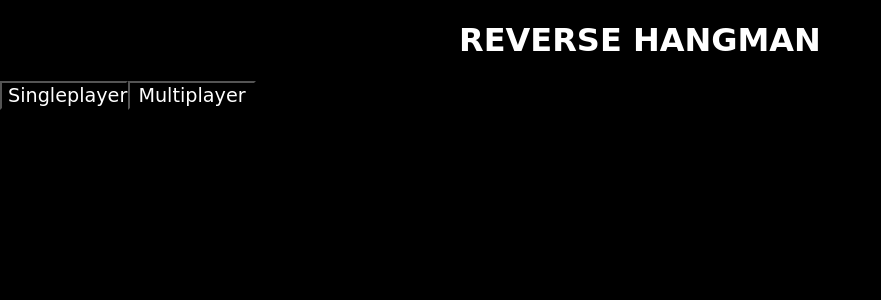
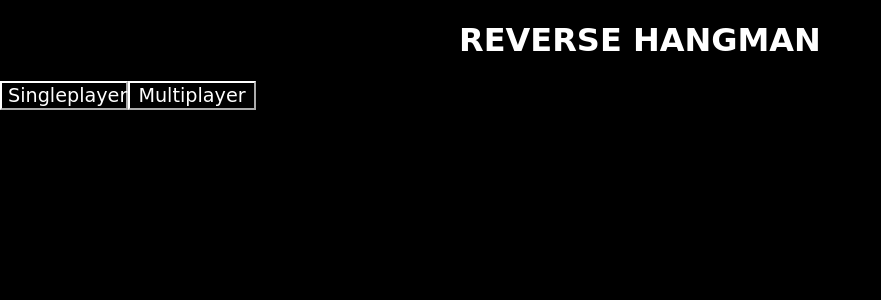
Before and after one commit to CrossyChainsaw/ReverseHangmanOnline, a React (Create React App) app: page / in a window 1280 px wide. Shown: the top 300 px of the page, without its empty margins (0-881 px from the left). Built offline with nearby package versions, Linux system fonts and the light colour scheme.

Commit message:
Add Goal Request, Add Style

```diff
--- a/src/components/menu/menu.css
+++ b/src/components/menu/menu.css
@@ -1,3 +1,7 @@
 .center {
     text-align: center;
 }
+
+.white-border {
+    border-color: white;
+}
--- a/src/components/menu/menu.tsx
+++ b/src/components/menu/menu.tsx
@@ -13,8 +13,8 @@ function Menu(props: any) {
     return (
         <div>
             <h1 className='center'>REVERSE HANGMAN</h1>
-            <button type='button' onClick={() => EnableSingleplayer()}>Singleplayer</button>
-            <button type='button' onClick={() => EnableMultiplayer()}>Multiplayer</button>
+            <button className='white-border' type='button' onClick={() => EnableSingleplayer()}>Singleplayer</button>
+            <button className='white-border'   type='button' onClick={() => EnableMultiplayer()}>Multiplayer</button>
         </div>
     );
 }
--- a/src/components/singleplayer/singleplayer.css
+++ b/src/components/singleplayer/singleplayer.css
@@ -5,3 +5,7 @@ body {
 .hidden {
     display: none;
 }
+
+.white-border {
+    border-color: white;
+}
--- a/src/components/singleplayer/singleplayer.tsx
+++ b/src/components/singleplayer/singleplayer.tsx
@@ -7,11 +7,13 @@ export function Singleplayer(props: any) {
     const [word, setWord] = useState<string>("");
     const [apiResult, setApiResult] = useState<Word>();
     const [apiResult2, setApiResult2] = useState();
+    const [apiResult3, setApiResult3] = useState();
     const [disabledTextBox, setDisabledTextBox] = useState<boolean>(false);
     const [disabledButton, setDisabledButton] = useState<boolean>(false);
     const [gameStarted, setGameStarted] = useState<boolean>(false);
     const [buttonClicks, setButtonClicks] = useState<number>(0);
     const [lives, setLives] = useState<number>(0);
+    const [goal, setGoal] = useState<number>(0);
     const [visibilityClass, setVisibilityClass] = useState<string>('hidden');
     const notInitialRender1 = useRef(false)
     const notInitialRender2 = useRef(false)
@@ -56,6 +58,7 @@ export function Singleplayer(props: any) {
         if (notInitialRender3.current) {
             //send word to backend
             GetLives();
+            GetGoal();
             setVisibilityClass('not-hidden')
 
             // show 'hide-this' class
@@ -77,6 +80,17 @@ export function Singleplayer(props: any) {
         };
         api();
     }
+    function GetGoal() {
+        const api = async () => {
+            console.log("word: " + word);
+            const apiUrl = "https://localhost:7071/Goal?word=" + word;
+            const data = await fetch(apiUrl);
+            const jsonData = await data.json();
+            setApiResult3(jsonData);
+            setGoal(jsonData)
+        };
+        api();
+    }
 
     function OnChange(e: React.ChangeEvent<HTMLInputElement>) {
         setWord(e.currentTarget.value);
@@ -89,11 +103,12 @@ export function Singleplayer(props: any) {
     return (
         <div>
             <h1>this is singleplayer</h1>
-            <input id='myTb' type='password' disabled={disabledTextBox} onChange={(e) => OnChange(e)} />
-            <button id='myBtn' disabled={disabledButton} onClick={(e) => OnCLick(e)}>Confirm</button>
+            <input className='white-border' id='myTb' type='password' disabled={disabledTextBox} onChange={(e) => OnChange(e)} />
+            <button className='white-border' id='myBtn' disabled={disabledButton} onClick={(e) => OnCLick(e)}>Confirm</button>
 
             <div className={visibilityClass}>
                 <h1>Lives: {lives}</h1>
+                <h1>Goal &lt; {goal}</h1>
             </div>
         </div>
     )
```
